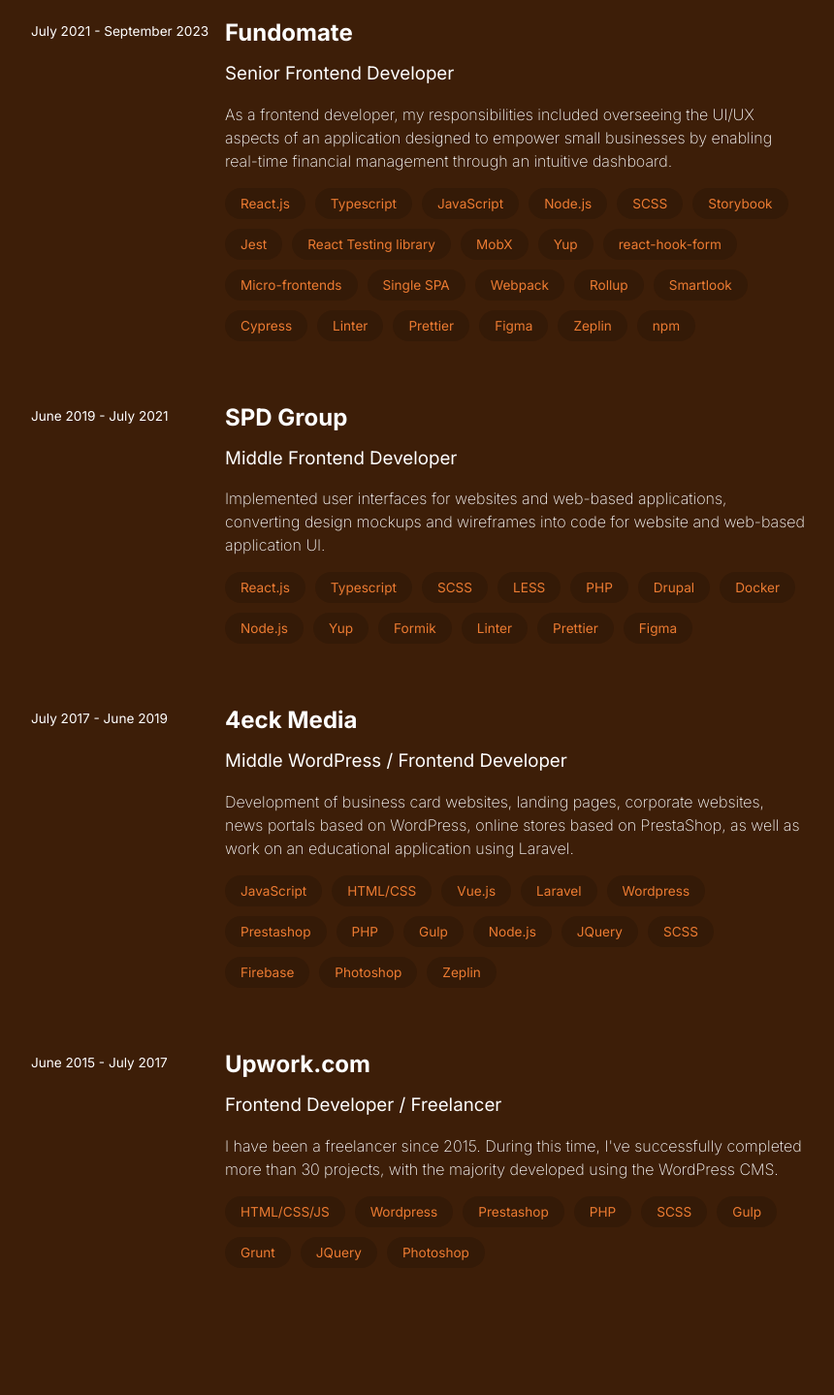
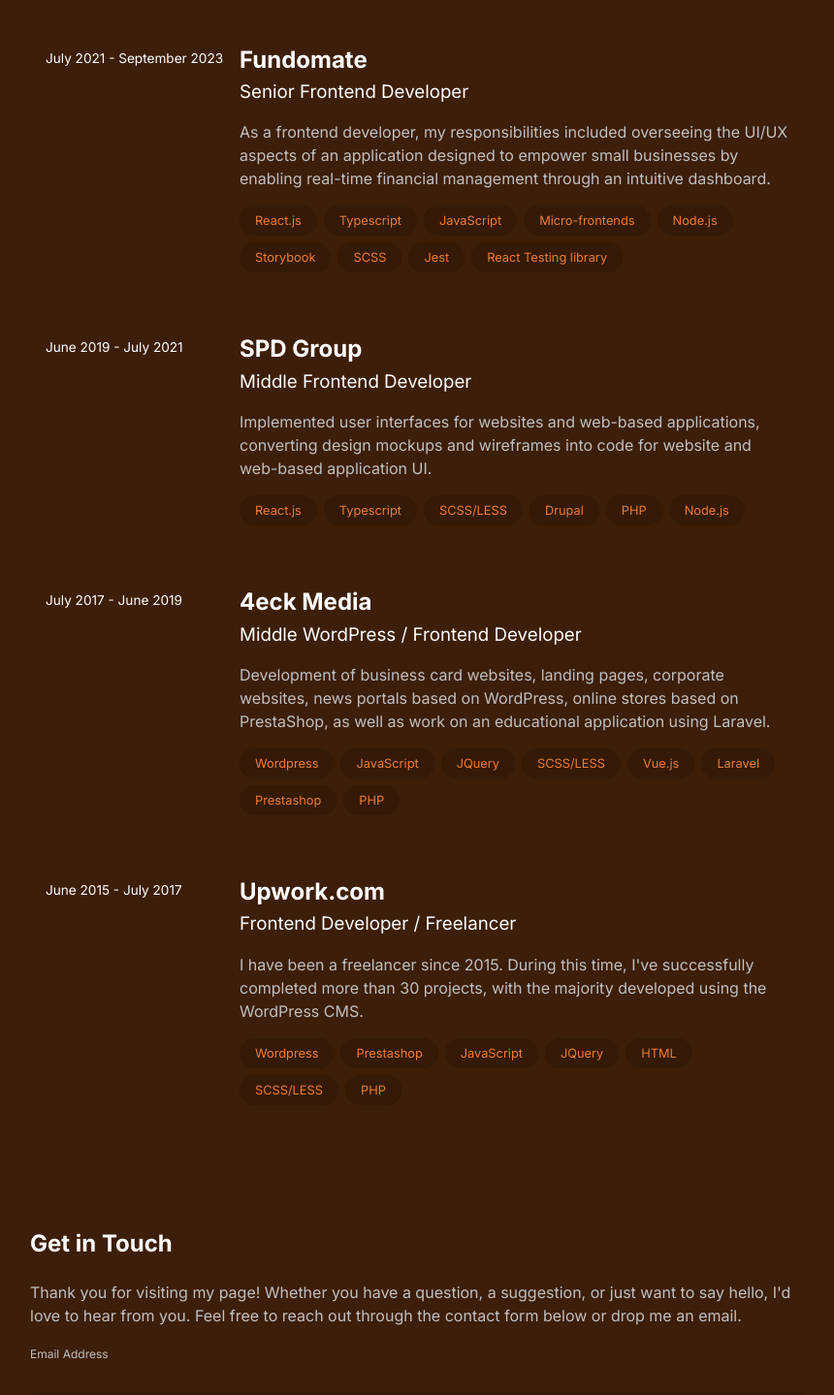
Before and after one commit to Nepsha1986/ns-site, a Next.js app: page / in a window 1280 px wide. Shown: the part 1320-2759 px from the top of the page at 97% size, without its empty margins (419-1279 px from the left). Built offline with nearby package versions, Linux system fonts and the light colour scheme.

Commit message:
Contact form draft

```diff
--- a/package.json
+++ b/package.json
@@ -10,6 +10,7 @@
     "format": "prettier ./src --write"
   },
   "dependencies": {
+    "@formspree/react": "^2.5.1",
     "@fortawesome/fontawesome-svg-core": "^6.5.1",
     "@fortawesome/free-brands-svg-icons": "^6.5.1",
     "@fortawesome/free-solid-svg-icons": "^6.5.1",
--- a/src/app/_containers/Contacts/index.tsx
+++ b/src/app/_containers/Contacts/index.tsx
@@ -1,16 +1,21 @@
 import Section from '@/common/Section';
+import ContactForm from "@/containers/ContactForm";
 
 const Contacts = () => {
-  return (
-    <Section id="contacts" heading="Contacts">
-      <p>
-        Lorem ipsum dolor sit amet, consectetur adipisicing elit. Architecto
-        cupiditate deleniti ducimus eius, eveniet explicabo fugiat, magni maxime
-        nam nisi officia optio provident, quia quos recusandae sapiente totam.
-        Beatae minus molestiae mollitia necessitatibus odit, pariatur placeat
-        quo! Ab delectus dolorem eius fugit numquam placeat porro sit veritatis
-        voluptate voluptatem. Cupiditate.
-      </p>
+	return (
+		<Section id="contacts" heading="Get in Touch">
+      <>
+        <p>
+          Thank you for visiting my page! Whether you have a question, a suggestion, or just want to say hello, I'd
+          love to hear from you. Feel free to reach out through the contact form below or drop me an email.
+        </p>
+
+        <ContactForm/>
+
+        <p>You can also reach me directly via email at <a href="email:nepsha1986@gmail.com">nepsha1986@gmail.com</a>. I
+          strive to respond to all inquiries within two working days, so you can expect a prompt reply. Looking forward
+          to connecting with you!</p>
+      </>
     </Section>
   );
 };
--- a/src/app/_containers/Experience/experience.ts
+++ b/src/app/_containers/Experience/experience.ts
@@ -23,25 +23,12 @@
       'React.js',
       'Typescript',
       'JavaScript',
+      'Micro-frontends',
       'Node.js',
+      'Storybook',
       'SCSS',
-      'Storybook',
       'Jest',
       'React Testing library',
-      'MobX',
-      'Yup',
-      'react-hook-form',
-      'Micro-frontends',
-      'Single SPA',
-      'Webpack',
-      'Rollup',
-      'Smartlook',
-      'Cypress',
-      'Linter',
-      'Prettier',
-      'Figma',
-      'Zeplin',
-      'npm',
     ],
   },
 
@@ -57,17 +44,10 @@
     techStack: [
       'React.js',
       'Typescript',
-      'SCSS',
-      'LESS',
+      'SCSS/LESS',
+      'Drupal',
       'PHP',
-      'Drupal',
-      'Docker',
       'Node.js',
-      'Yup',
-      'Formik',
-      'Linter',
-      'Prettier',
-      'Figma',
     ],
   },
 
@@ -81,20 +61,14 @@
     summary:
       'Development of business card websites, landing pages, corporate websites, news portals based on WordPress, online stores based on PrestaShop, as well as work on an educational application using Laravel.',
     techStack: [
+      'Wordpress',
       'JavaScript',
-      'HTML/CSS',
+      'JQuery',
+      'SCSS/LESS',
       'Vue.js',
       'Laravel',
-      'Wordpress',
       'Prestashop',
       'PHP',
-      'Gulp',
-      'Node.js',
-      'JQuery',
-      'SCSS',
-      'Firebase',
-      'Photoshop',
-      'Zeplin',
     ],
   },
 
@@ -108,15 +82,13 @@
     summary:
       "I have been a freelancer since 2015. During this time, I've successfully completed more than 30 projects, with the majority developed using the WordPress CMS.",
     techStack: [
-      'HTML/CSS/JS',
       'Wordpress',
       'Prestashop',
+      'JavaScript',
+      'JQuery',
+      'HTML',
+      'SCSS/LESS',
       'PHP',
-      'SCSS',
-      'Gulp',
-      'Grunt',
-      'JQuery',
-      'Photoshop',
     ],
   },
 ];
--- a/src/app/_containers/Experience/index.tsx
+++ b/src/app/_containers/Experience/index.tsx
@@ -5,8 +5,9 @@
 const Experience = () => {
   return (
     <Section id="experience" heading="Experience">
-      {experience.map((i) => (
+      {experience.map((i, index) => (
         <ExpCard
+          key={index}
           company={i.company}
           position={i.position}
           dateRange={i.dateRange}
--- a/src/app/_containers/Intro/index.tsx
+++ b/src/app/_containers/Intro/index.tsx
@@ -14,7 +14,7 @@
 const Intro = () => {
   return (
     <section id="intro">
-      <Scene background="linear-gradient(to top, #ff9d5e, #fe9857, #fc934f, #fb8d48, #f98840);">
+      <Scene background="linear-gradient(to top, #ff9d5e, #fe9857, #fc934f, #fb8d48, #f98840)">
         <Scene.Item depth={-900} width="180%" bottom="-200px" left="-40%">
           <Sun />
         </Scene.Item>
--- a/src/app/globals.css
+++ b/src/app/globals.css
@@ -1,6 +1,10 @@
 :root {
   --c-primary-light: #ec7b32;
   --c-primary-dark: #943c03;
+
+  --c-text-light: #c0c0c0;
+  --c-text-lighter: #dedddd;
+  --c-text-lightest: #fff;
 }
 
 * {
@@ -24,17 +28,50 @@
 h3,
 h4,
 h5,
-h6,
-p {
+h6 {
+  color: var(--c-text-lightest);
   margin-bottom: 1em;
 }
 
 p {
+  margin-bottom: 1em;
+  color: var(--c-text-light);
   line-height: 1.5em;
-  font-weight: 200;
 }
 
 a {
-  color: inherit;
+  color: var(--c-text-lightest);
+  font-weight: 400;
   text-decoration: none;
 }
+
+label {
+  color: var(--c-text-light);
+  font-size: 0.75rem;
+  margin-bottom: 5px;
+  display: inline-block;
+}
+
+
+input, textarea {
+  border: none;
+  padding: 5px 15px;
+  display: block;
+  width: 100%;
+  border-bottom: 1px solid rgba(0, 0, 0, 0.3);
+  background: transparent;
+  margin-bottom: 0.8rem;
+  color: #fff;
+  resize: none;
+  transition: 0.3s;
+  border-radius: 5px;
+
+  &:focus {
+    background: rgba(0, 0, 0, 0.2);
+    outline: none;
+  }
+}
+
+input {
+  line-height: 1.35;
+}
--- a/src/common/Chip/styles.module.scss
+++ b/src/common/Chip/styles.module.scss
@@ -4,5 +4,5 @@
   background: rgba(0, 0, 0, 0.15);
   color: var(--c-primary-light);
   display: inline-block;
-  font-size: 0.85rem;
+  font-size: 0.8rem;
 }
--- a/src/common/ExpCard/index.tsx
+++ b/src/common/ExpCard/index.tsx
@@ -1,4 +1,7 @@
+'use client';
+
 import React from 'react';
+import { motion } from "framer-motion";
 
 import Chip from '@/common/Chip';
 
@@ -25,11 +28,16 @@
   techStack = [],
 }: Props) => {
   return (
-    <a
+    <motion.a
       href={company.link}
       target="_blank"
       rel="noreferrer"
       className={styles.expCard}
+      whileHover={{
+        scale: 1.01,
+        backgroundColor: 'rgba(0, 0, 0, 0.08)',
+      }}
+      transition={{ duration: 0.3 }}
     >
       <div className={styles.expCard__dateRange}>{dateRange}</div>
 
@@ -51,7 +59,7 @@
           </ul>
         )}
       </div>
-    </a>
+    </motion.a>
   );
 };
 
--- a/src/common/ExpCard/styles.module.scss
+++ b/src/common/ExpCard/styles.module.scss
@@ -1,10 +1,9 @@
 .expCard {
   display: flex;
   padding: 2rem 1rem;
-  transition: 0.3s background-color;
 
   &__company {
-    margin-bottom: 1rem;
+    margin-bottom: 0.3em;
   }
 
   &__position {
@@ -22,7 +21,7 @@
     list-style: none;
     display: flex;
     flex-flow: row wrap;
-    gap: 10px;
+    gap: 7px;
   }
 
   &__techStackItem {
@@ -31,6 +30,5 @@
 
   &:hover {
     border-radius: 5px;
-    background: rgba(255, 255, 255, 0.03);
   }
 }
--- a/src/common/Section/styles.module.scss
+++ b/src/common/Section/styles.module.scss
@@ -1,11 +1,10 @@
 .section {
   padding: 3rem 15px 3rem 435px;
   background: #3d1e08;
-  color: #fff;
   display: flex;
   justify-content: center;
 
   &__container {
-    max-width: 900px;
+    max-width: 800px;
   }
 }
--- /dev/null
+++ b/src/containers/ContactForm/index.tsx
@@ -0,0 +1,49 @@
+'use client';
+
+import React from 'react';
+import { useForm, ValidationError } from '@formspree/react';
+import Button from "@/common/Button";
+
+const FORM_ID = "mbjndrbj";
+const ContactForm = () => {
+	const [state, handleSubmit] = useForm(FORM_ID);
+
+	if (state.succeeded) {
+		return <p>Thanks for joining!</p>;
+	}
+	return (
+		<form onSubmit={handleSubmit} style={{marginBottom: '2rem'}}>
+			<label htmlFor="email">
+				Email Address
+			</label>
+			<input
+				id="email"
+				type="email"
+				name="email"
+			/>
+			<ValidationError
+				prefix="Email"
+				field="email"
+				errors={state.errors}
+			/>
+			<label htmlFor="message">
+				Your message
+			</label>
+			<textarea
+				id="message"
+				name="message"
+				rows={5}
+			/>
+			<ValidationError
+				prefix="Message"
+				field="message"
+				errors={state.errors}
+			/>
+			<Button type="submit" disabled={state.submitting}>
+				Submit
+			</Button>
+		</form>
+	);
+}
+
+export default ContactForm;
```
Also changed, not shown: 1 other file (tests, documents, lock files or other folders).
